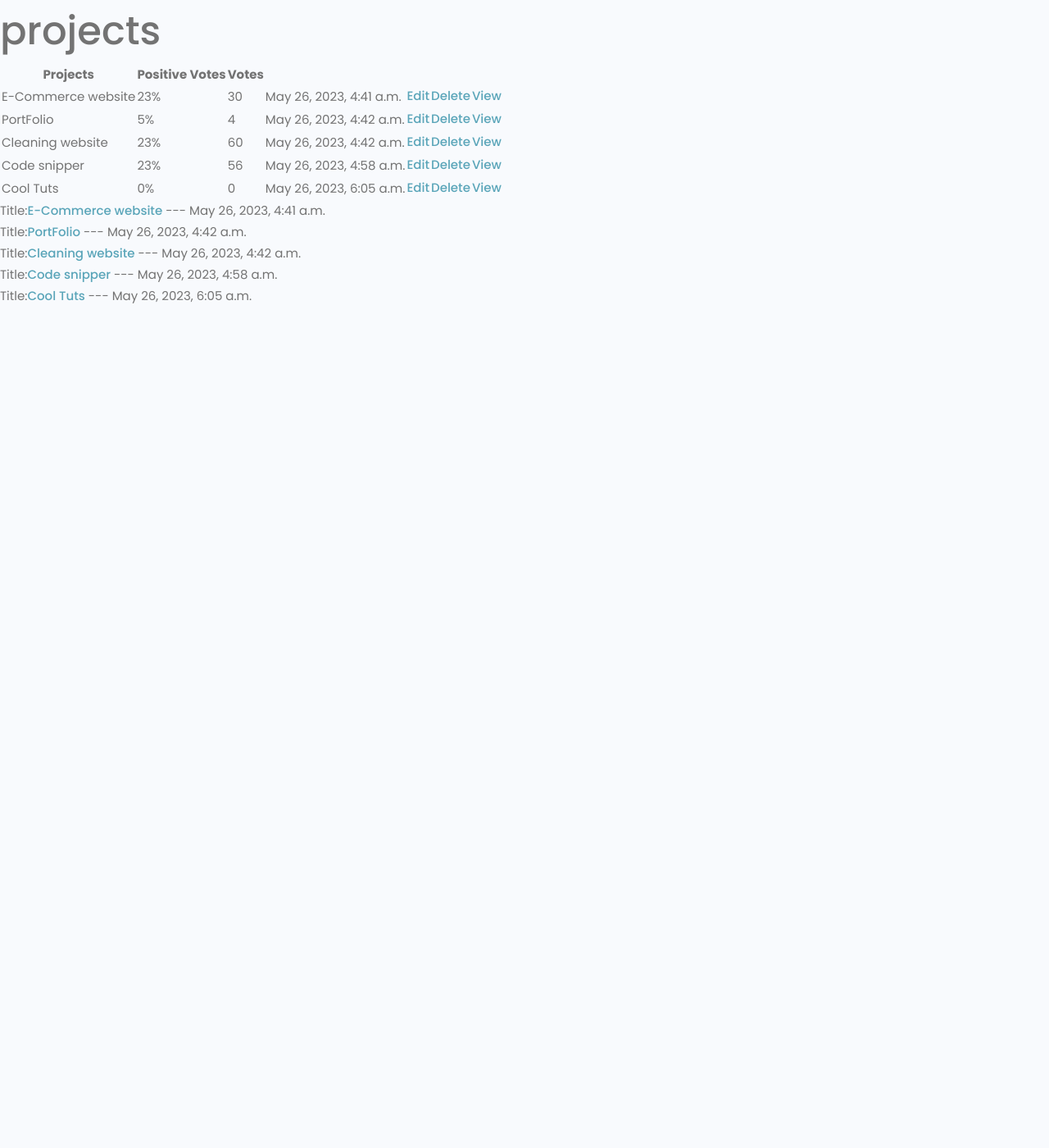
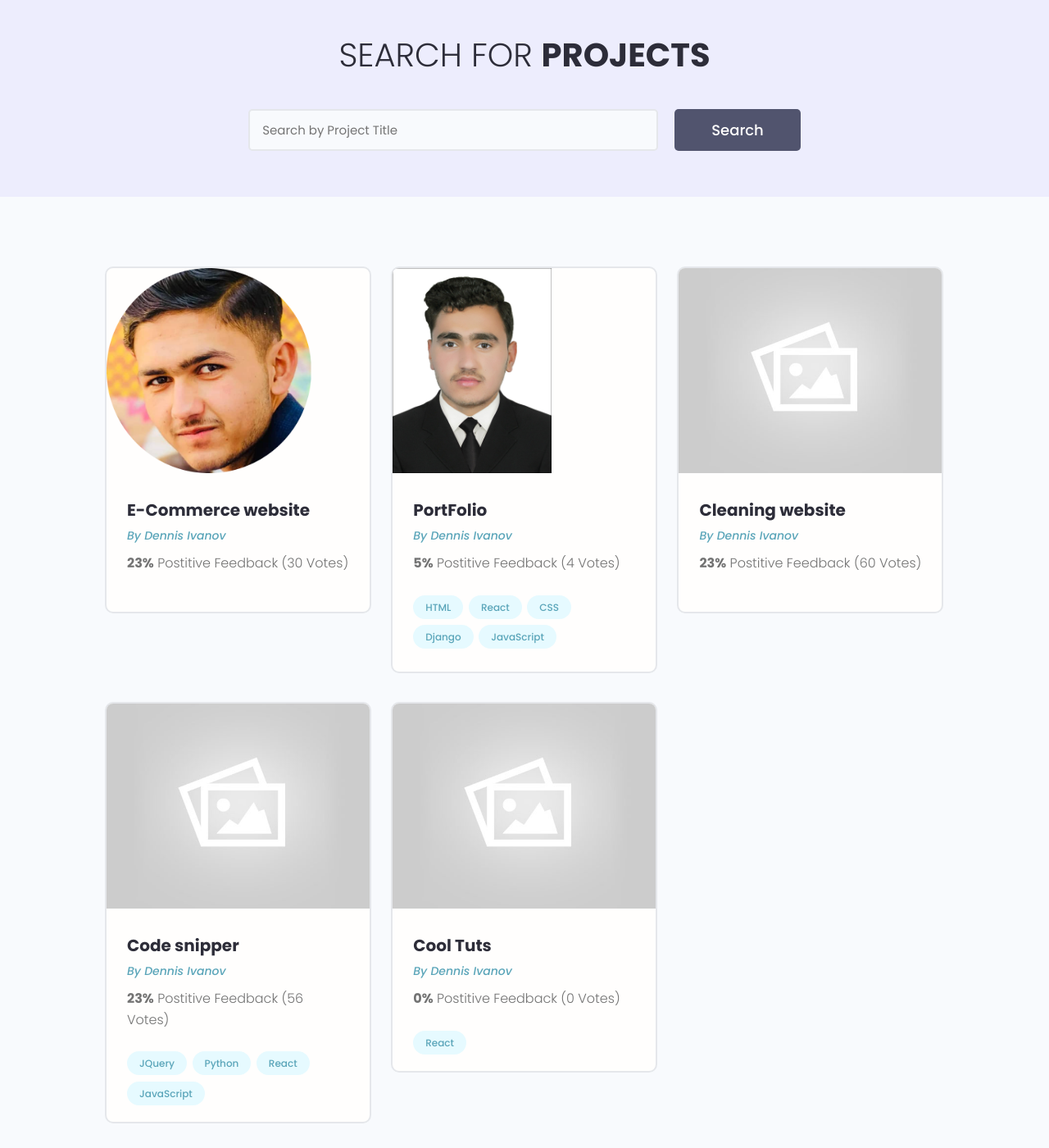
Before and after one commit to samsorrahman/DEV-Search-Blog, a Django app: page / in a window 1280 px wide. Shown: the part 77-1477 px from the top of the page at 82% size. Before the commit the page ends 447 px from the top, so only its background shows below. Run offline with Django 3.2, Linux system fonts and the light colour scheme; data comes from the database, SQL or seed files in the repository; some libraries are stand-ins or nearby versions.

Commit message:
project.html templated set

```diff
--- a/projects/templates/projects/projects.html
+++ b/projects/templates/projects/projects.html
@@ -1,35 +1,69 @@
 {% extends 'main.html' %}
 
 {% block content %}
-<h1>projects</h1>
-<table>
-    <tr>
+  <!-- Main Section -->
+  <main class="projects">
+    <section class="hero-section text-center">
+      <div class="container container--narrow">
+        <div class="hero-section__box">
+          <h2>Search for <span>Projects</span></h2>
+        </div>
 
-        <th>Projects</th>
-        <th>Positive Votes</th>
-        <th>Votes</th>
-        <th></th>
-        <th></th>
-    </tr>
-    {% for project in projects  %}
-        <tr>
+        <div class="hero-section__search">
+          <form class="form" action="#" method="get">
+            <div class="form__field">
+              <label for="formInput#search">Search By Projects </label>
+              <input class="input input--text" id="formInput#search" type="text" name="text"
+                placeholder="Search by Project Title" />
+            </div>
 
-            <td>{{project.title}}</td>
-            <td>{{project.vote_ratio}}%</td>
-            <td>{{project.vote_total}}</td>
-            <td>{{project.created}}</td>
-            <td><a href="{% url 'update-project' project.id %}">Edit</a></td>
-            <td><a href="{% url 'delete-project' project.id %}">Delete</a></td>
-            <td><a href="{% url 'project' project.id %}">View</a></td>
+            <input class="btn btn--sub btn--lg" type="submit" value="Search" />
+          </form>
+        </div>
+      </div>
+    </section>
+    <!-- Search Result: DevList -->
+    <section class="projectsList">
+      <div class="container">
+        <div class="grid grid--three">
+            {% for project in projects  %}
+          <div class="column">
+            <div class="card project">
+              <a href="{% url 'project' project.id %}" class="project">
+                <img class="project__thumbnail" src="{{project.featured_image.url}}" alt="project thumbnail" />
+                <div class="card__body">
+                  <h3 class="project__title">{{project.title}}</h3>
+                  <p><a class="project__author" href="profile.html">By Dennis Ivanov</a></p>
+                  <p class="project--rating">
+                    <span style="font-weight: bold;">{{project.vote_ratio}}%</span> Postitive
+                    Feedback ({{project.vote_total}} Vote{{project.vote_total|pluralize:"s"}})
+                  </p>
+                  <div class="project__tags">
+                    {% for tag in project.tags.all  %}
+                    <span class="tag tag--pill tag--main">
+                      <small>{{tag}}</small>
+                    </span>
+                    {% endfor %}
 
-        </tr>
-    {% endfor %}
-</table>
+                  </div>
+                </div>
+              </a>
+            </div>
+          </div>
+          {% endfor %}
 
-<ul>
-    {% for project in projects  %}
-    <li>Title:<a href="{% url 'project' project.id %}">{{project.title}}</a> --- {{project.created}}</li>
-    {% endfor %}
-</ul>
+
+
+
+
+
+
+
+
+
+        </div>
+      </div>
+    </section>
+  </main>
 
 {% endblock content %}
```
